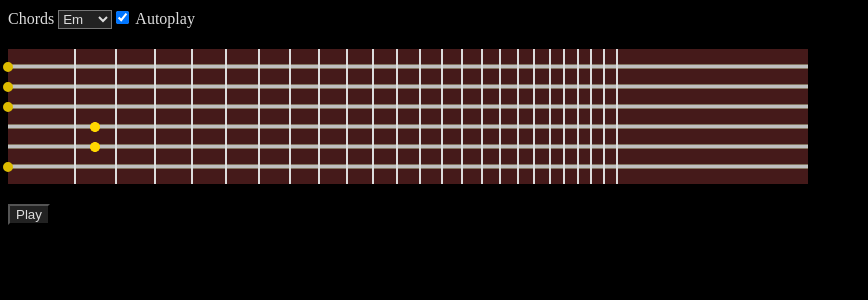
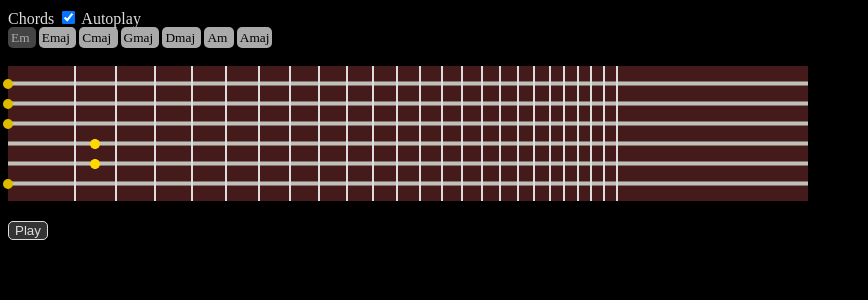
Before and after one commit to marriola/ng2chord, an Angular app: page / in a window 1280 px wide. Shown: the top 300 px of the page, without its empty margins (0-868 px from the left). Built offline with nearby package versions, Linux system fonts and the light colour scheme.

Commit message:
Adding button selector for chords

```diff
--- a/src/app/app.component.html
+++ b/src/app/app.component.html
@@ -1,5 +1,5 @@
 <!-- guitar -->
-<fretboard width="800" strings="E4,B3,G3,D3,A2,E2"
+<fretboard width="800" strings="E4,B3,G3,D3,A2,E2" selectorType="buttons"
            fretPositions="66,107,146,183,217,250,281,310,338,364,388,411,433,453,473,491,509,525,541,555,569,582,595,608">
     <chord name="Em" frets="0,0,0,2,2,0"></chord>
     <chord name="Emaj" frets="0,0,1,2,2,0"></chord>
@@ -13,5 +13,6 @@
 <!-- bass -->
 <!--<fretboard width="800"
             fretPositions="45,87,127,165,201,234,266,296,324,351,376,400,422,444,464,483,500,517,533,548"
-            strings="GDAE">
+            strings="G2,D2,A1,E1">
+    <chord name="Em" frets="-,2,2,0"></chord>
 </fretboard>-->
--- a/src/app/fretboard.component.css
+++ b/src/app/fretboard.component.css
@@ -59,3 +59,18 @@
     width: 0px;
     height: 0px;
 }
+
+.box {
+    cursor: pointer;
+    border-radius: 5px;
+    background-color: #aaa;
+    color: black;
+    font-size: 10pt;
+    padding: 3px;
+    margin-right: 3px;
+}
+
+.box:hover, .box.selected {
+    background-color: #444;
+    color: #aaa;
+}
--- a/src/app/fretboard.component.html
+++ b/src/app/fretboard.component.html
@@ -1,6 +1,6 @@
 Chords
 
-<select name="ddlChord" [(ngModel)]="currentChord" (ngModelChange)="toggleTones(autoplay)">
+<select *ngIf="selectorType == 'list'" name="ddlChord" [(ngModel)]="currentChord" (ngModelChange)="toggleTones(autoplay)">
     <option *ngFor="let name of chordNames" [ngValue]="chords[name]">{{name}}</option>
 </select>
 
@@ -8,6 +8,15 @@ Chords
     <input type="checkbox" [(ngModel)]="autoplay" />
     Autoplay
 </label>
+
+<div *ngIf="selectorType == 'buttons'">
+    <a *ngFor="let name of chordNames"
+       class="box"
+       [class.selected]="_currentChordName == name"
+       (click)="selectChord(name)">
+        {{name}}
+    </a>
+</div>
 
 <div class="fretboard" [style.width.px]="width" [style.position]="'relative'">
     <div *ngFor="let point of currentChord; let string = index"
@@ -24,10 +33,8 @@ Chords
     </div>
 </div>
 
+<div>{{getStringAndFret()}}</div>
+
 <button type="button" (click)="toggleTones()">
     {{ playing ? 'Stop' : 'Play' }}
 </button>
-
-<div>
-    {{getStringAndFret()}}
-</div>
--- a/src/app/fretboard.component.ts
+++ b/src/app/fretboard.component.ts
@@ -15,6 +15,7 @@ interface Fret {
     styleUrls: ['./fretboard.component.css']
 })
 export class FretboardComponent {
+    private _currentChordName: string;
     private _frets: Array<Fret>;
     private _chords = {};
     private _audio: AudioContext;
@@ -23,6 +24,7 @@ export class FretboardComponent {
     @Input() width: number;
     @Input('fretPositions') _fretPositions: string;
     @Input('strings') _strings: string;
+    @Input('selectorType') selectorType: string;
 
     autoplay: boolean = true;
     playing: boolean = false;
@@ -33,7 +35,7 @@ export class FretboardComponent {
     get frets(): Array<Fret> {
         if (!this._frets) {
             let fretPositions = this._fretPositions.split(',').map(x => parseFloat(x));
-            // The imaginary 0th fret just before the 1st fret has position 0 so that it width can be
+            // The imaginary 0th fret just before the 1st fret has position 0 so that its width can be
             // calculated more conveniently.
             fretPositions[-1] = 0;
 
@@ -89,9 +91,16 @@ export class FretboardComponent {
         }
     }
 
+    selectChord(name) {
+        this._currentChordName = name;
+        this.currentChord = this.chords[name];
+        this.toggleTones(this.autoplay);
+    }
+
     addChord(chord): void {
         this._chords[chord.name] = chord.frets;
         if (this.currentChord == null) {
+            this._currentChordName = chord.name;
             this.currentChord = chord.frets;
         }
     }
--- a/src/styles.css
+++ b/src/styles.css
@@ -5,5 +5,17 @@ body {
 
 button, select {
     color: #ddd;
-    background-color: #222;
+    background-color: #333;
 }
+
+button {
+    outline: none;
+    border-radius: 5px;
+    border: 1px solid #ddd;
+}
+
+button:active {
+    color: #333;
+    background-color: #ddd;
+    border: 1px solid #333;
+}
```
